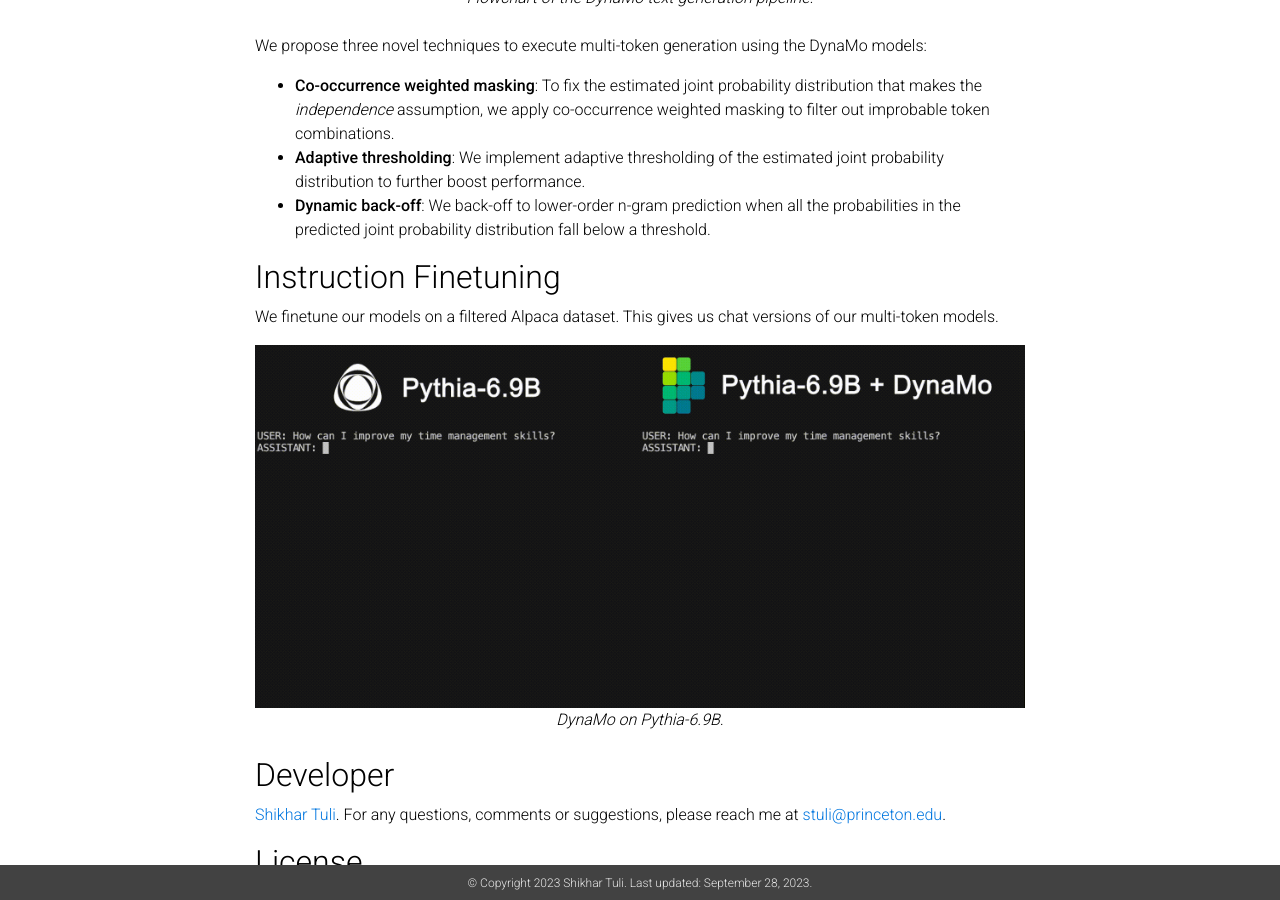
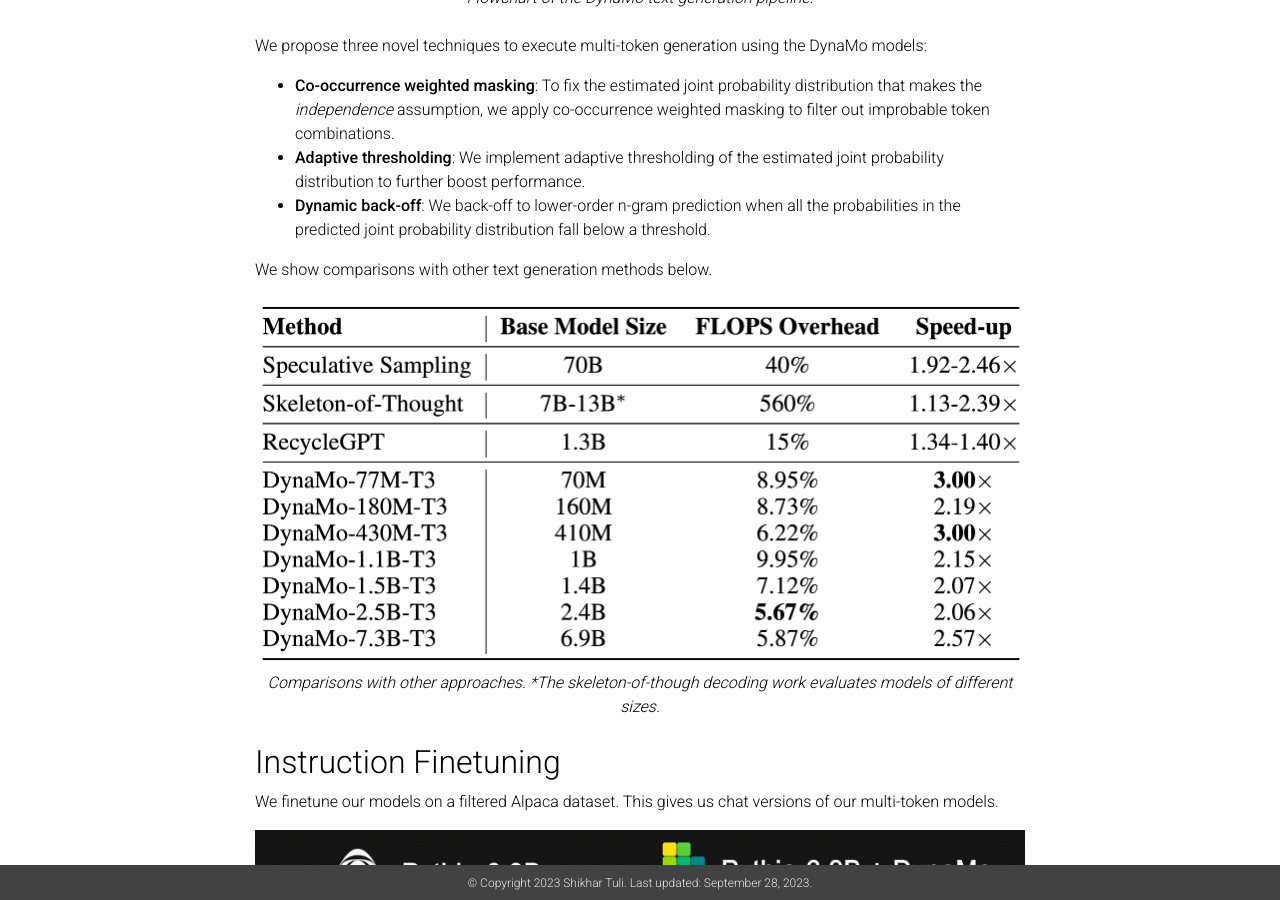
Before and after one commit to shikhartuli/shikhartuli.github.io, a Jekyll site: the page built from _pages/dynamo.md, in a window 1280 px wide and 900 px high, scrolled down 1404 px. Built offline with Jekyll 4.4.1, drawn with Linux system fonts in a browser that asks for light colours; nearby versions of some CDN libraries; a style sheet for code colours, icons or effects is not loaded.

Commit message:
Updated DynaMo

```diff
--- a/_pages/dynamo.md
+++ b/_pages/dynamo.md
@@ -65,6 +65,17 @@
 - **Adaptive thresholding**: We implement adaptive thresholding of the estimated joint probability distribution to further boost performance.
 - **Dynamic back-off**: We back-off to lower-order n-gram prediction when all the probabilities in the predicted joint probability distribution fall below a threshold.
 
+We show comparisons with other text generation methods below.
+
+<div align="center">
+  <img src="{{ site.baseurl }}/assets/img/dynamo_comparisons.png" alt="DynaMo Comparisons" width="100%" />
+  <br>
+  <div align="center" width="80%">
+    <em>Comparisons with other approaches. *The skeleton-of-though decoding work evaluates models of different sizes.</em>
+  </div>
+  <br>
+</div>
+
 ## Instruction Finetuning
 
 We finetune our models on a filtered Alpaca dataset. This gives us chat versions of our multi-token models.
```
Also changed, not shown: assets/img/dynamo_comparisons.png (added).
